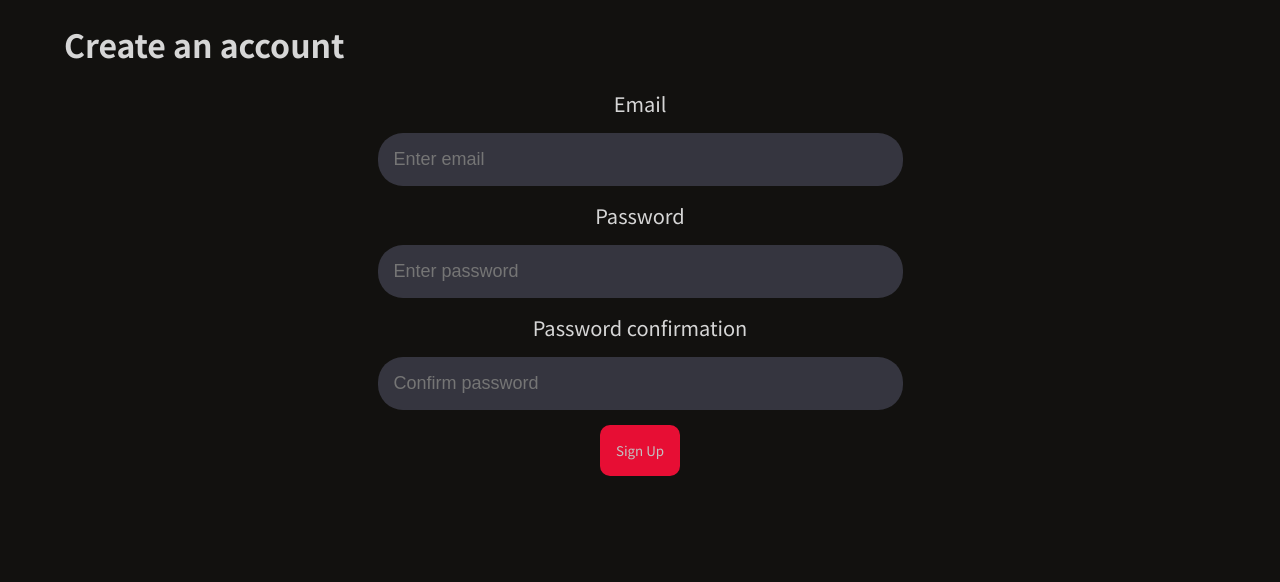
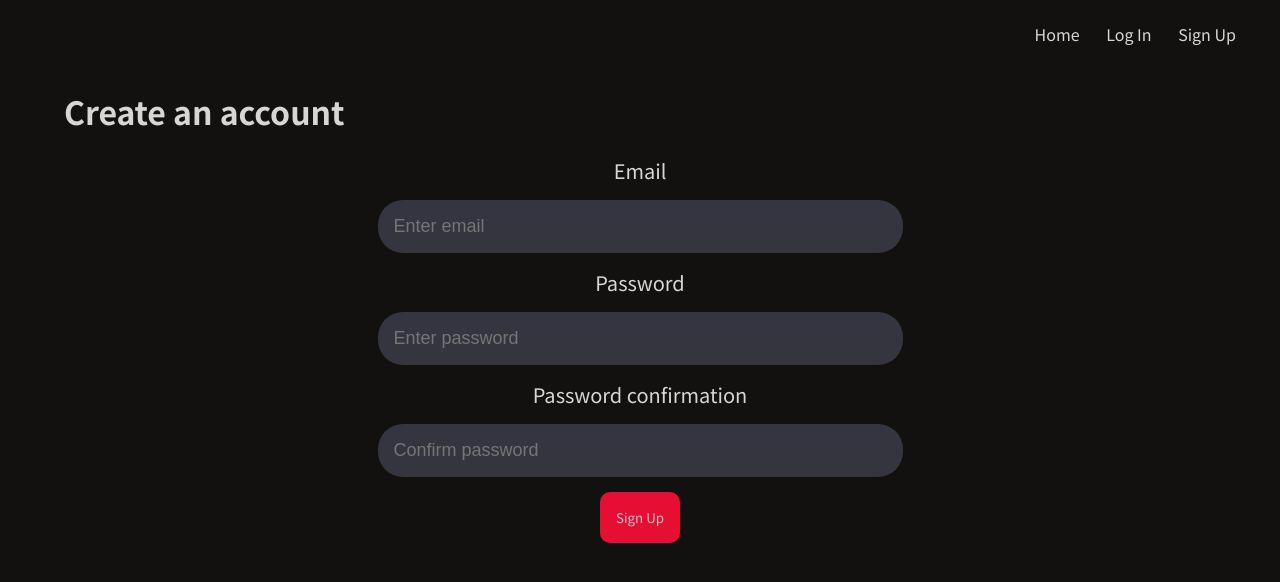
Before and after one commit to PerezEnrique/tv-watchlist, a React (Create React App) app in the folder client/: page /sign-up in a window 1280 px wide. Shown: the top 582 px of the page. Built offline with nearby package versions, Linux system fonts and the light colour scheme; no server answers.

Commit message:
feat: Implements header

```diff
--- a/client/src/App.css
+++ b/client/src/App.css
@@ -38,15 +38,110 @@ a {
 	text-decoration: none;
 }
 
+.main-container {
+	width: 90%;
+	margin: 0 auto;
+}
+
+/* HEADER */
+.header {
+	display: flex;
+	align-items: center;
+	min-height: 67px;
+	padding: 0.5rem 1rem;
+	background-color: var(--body-bg-color);
+}
+
+.header__nav {
+	/* position */
+	position: absolute;
+	top: 65px;
+	left: 0;
+	z-index: 2;
+	transform: translateX(-100%);
+
+	/* structure */
+	width: 80%;
+	height: calc(100vh - 67px);
+	max-width: 350px;
+	padding: 1rem;
+	line-height: 3;
+	background-color: var(--body-bg-color);
+
+	/*transition*/
+	transition: transform;
+	transition-duration: 0.5s;
+	transition-timing-function: ease-in;
+}
+
+.header__nav--active {
+	transform: translateX(0) !important;
+}
+
+/* NAV */
+.nav__link {
+	color: var(--text-primary-color);
+}
+
+/* HAMBURGUER */
+.hamburguer__line {
+	width: 25px;
+	height: 3px;
+	margin: 5px 0;
+	background-color: var(--accent-color);
+	transition: transform;
+	transition-duration: 0.5s;
+	transition-timing-function: ease;
+}
+
+.hamburguer__line--top-active {
+	transform: rotate(-45deg) translate(-5px, 6px);
+}
+
+.hamburguer__line--mid-active {
+	opacity: 0;
+}
+
+.hamburguer__line--bottom-active {
+	transform: rotate(45deg) translate(-5px, -6px);
+}
+
+@media (min-width: 830px) {
+	.header {
+		justify-content: flex-end;
+	}
+
+	.header__nav {
+		position: static;
+		transition-property: none;
+		transform: none;
+		width: 45%;
+		max-width: 600px;
+		height: auto;
+		padding: 0;
+	}
+
+	.nav {
+		display: flex;
+		justify-content: flex-end;
+		padding-right: 5%;
+	}
+
+	.nav > li {
+		margin-left: 5%;
+	}
+
+	.hamburguer {
+		display: none;
+	}
+}
+
 .main-wrapper {
 	position: relative;
 	overflow-x: hidden;
 }
 
-.main-container {
-	width: 90%;
-	margin: 0 auto;
-}
+/* HOMEPAGE */
 
 .main-title {
 	font-family: var(--title-font);
--- a/client/src/App.js
+++ b/client/src/App.js
@@ -1,5 +1,6 @@
 import React from "react";
 import { Switch, Route } from "react-router-dom";
+import Header from "./components/Header";
 import HomePage from "./pages/HomePage";
 import SignUpPage from "./pages/SignUpPage";
 import "./App.css";
@@ -8,6 +9,7 @@ class App extends React.Component {
 	render() {
 		return (
 			<div className="main-wrapper">
+				<Header />
 				<Switch>
 					<Route path="/sign-up" component={SignUpPage} />
 					<Route path="/" exact component={HomePage} />
--- /dev/null
+++ b/client/src/components/Header.js
@@ -0,0 +1,85 @@
+import { useState, useContext } from "react";
+import { AuthContext } from "../contexts/authContext";
+import { Link } from "react-router-dom";
+
+function Header() {
+	const [headerIsShown, setHeaderIsShown] = useState(false);
+	const { currentUser } = useContext(AuthContext);
+
+	return (
+		<header className="header">
+			<nav className={!headerIsShown ? "header__nav" : "header__nav header__nav--active"}>
+				{!currentUser ? (
+					<ul className="nav">
+						<li onClick={() => setHeaderIsShown(!headerIsShown)}>
+							<Link className="nav__link" to="/">
+								Home
+							</Link>
+						</li>
+						<li onClick={() => setHeaderIsShown(!headerIsShown)}>
+							<Link className="nav__link" to="/log-in">
+								Log In
+							</Link>
+						</li>
+						<li onClick={() => setHeaderIsShown(!headerIsShown)}>
+							<Link className="nav__link" to="/sign-up">
+								Sign Up
+							</Link>
+						</li>
+					</ul>
+				) : (
+					<ul className="nav">
+						<li onClick={() => setHeaderIsShown(!headerIsShown)}>{currentUser.email}</li>
+						<li onClick={() => setHeaderIsShown(!headerIsShown)}>
+							<Link className="nav__link" to="/">
+								Home
+							</Link>
+						</li>
+						<li onClick={() => setHeaderIsShown(!headerIsShown)}>
+							<Link className="nav__link" to="/user/watchlist">
+								My Watchlist
+							</Link>
+						</li>
+						<li onClick={() => setHeaderIsShown(!headerIsShown)}>
+							<Link className="nav__link" to="/log-out">
+								Log out
+							</Link>
+						</li>
+					</ul>
+				)}
+			</nav>
+			<div
+				id="hamburguer"
+				className="hamburguer"
+				onClick={() => setHeaderIsShown(!headerIsShown)}
+			>
+				<div
+					id="top-line"
+					className={
+						!headerIsShown
+							? "hamburguer__line"
+							: "hamburguer__line hamburguer__line--top-active"
+					}
+				></div>
+				<div
+					id="mid-line"
+					className={
+						!headerIsShown
+							? "hamburguer__line"
+							: "hamburguer__line hamburguer__line--mid-active"
+					}
+				></div>
+				<div
+					id="bottom-line"
+					className={
+						!headerIsShown
+							? "hamburguer__line"
+							: "hamburguer__line hamburguer__line--bottom-active"
+					}
+				></div>
+			</div>
+		</header>
+	);
+}
+
+export default Header;
```
